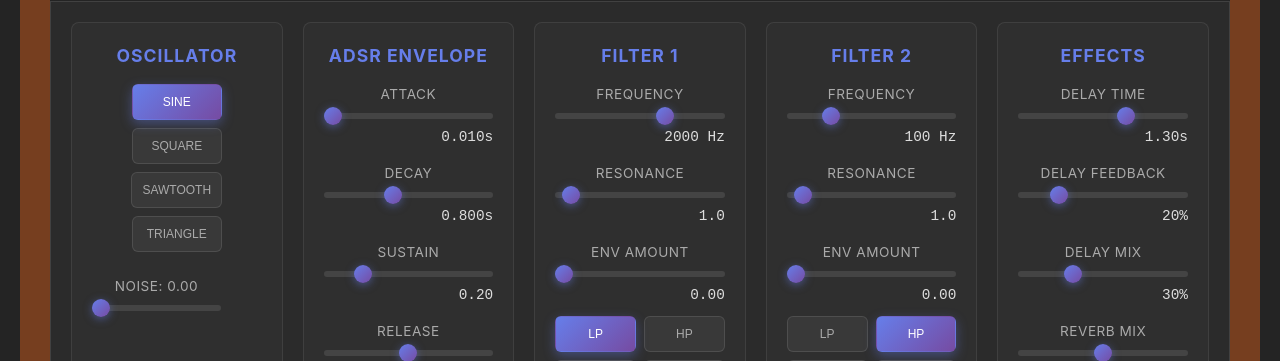
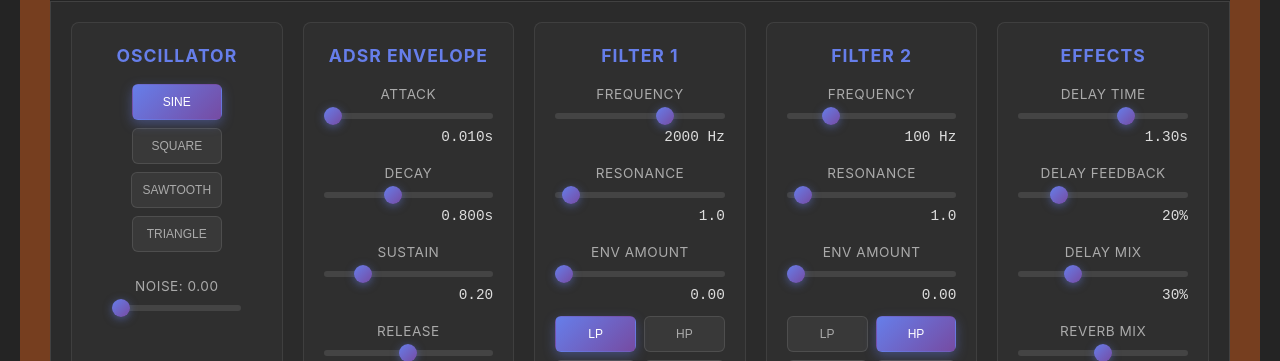
Before and after one commit to UNVRSmusic/unvrs-synth, a React (Vite) app: page / in a window 1280 px wide. Both pictures are taken after a click on the button "Click to Initialize Audio". Shown: the part 205-566 px from the top of the page. Built offline with nearby package versions, Linux system fonts and the light colour scheme.

Commit message:
style update

```diff
--- a/src/audio/AudioEngine.ts
+++ b/src/audio/AudioEngine.ts
@@ -11,6 +11,7 @@ export class AudioEngine {
   private readonly MAX_VOICES = 16;
 
   // Synth parameters
+
   private isMonophonic = false;
   private waveType: OscillatorType = "sine";
   private noiseVolume = 0;
@@ -58,6 +59,9 @@ export class AudioEngine {
 
   // Arpeggiator
   private arpeggiator = new Arpeggiator();
+
+  // Shared noise source to prevent phasing
+  private noiseSource: AudioBufferSourceNode | null = null;
 
   // UI visualization callback for arpeggiator notes
   private arpVisualizationCallback:
--- a/src/components/ArpeggiatorSection.tsx
+++ b/src/components/ArpeggiatorSection.tsx
@@ -9,16 +9,11 @@ interface ArpeggiatorSectionProps {
 
 const ArpeggiatorSection = ({ audioEngine }: ArpeggiatorSectionProps) => {
   const arpState = audioEngine.getArpState();
-  const [enabled, setEnabled] = useState(arpState.enabled);
+  const [enabled] = useState(arpState.enabled);
   const [mode, setMode] = useState<ArpMode>(arpState.mode);
   const [bpm, setBpm] = useState(arpState.bpm);
   const [rate, setRate] = useState<ArpRate>(arpState.rate);
   const [hold, setHold] = useState(arpState.hold);
-
-  const handleEnabledChange = (value: boolean) => {
-    setEnabled(value);
-    audioEngine.setArpEnabled(value);
-  };
 
   const handleModeChange = (newMode: ArpMode) => {
     setMode(newMode);
--- a/src/components/ControlSection.css
+++ b/src/components/ControlSection.css
@@ -79,7 +79,7 @@
 .osc-container {
   display: flex;
   flex-wrap: wrap;
-  justify-content: space-between;
+  justify-content: center;
   gap: 8px;
 }
 
```
